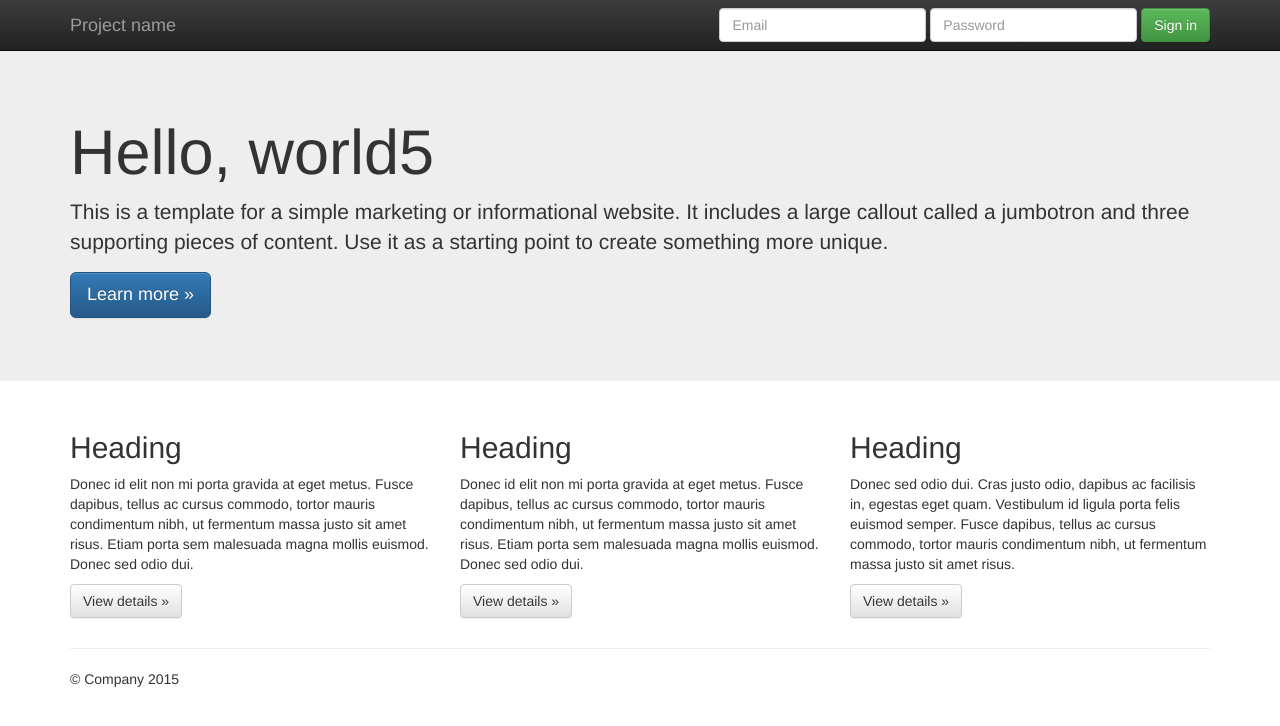
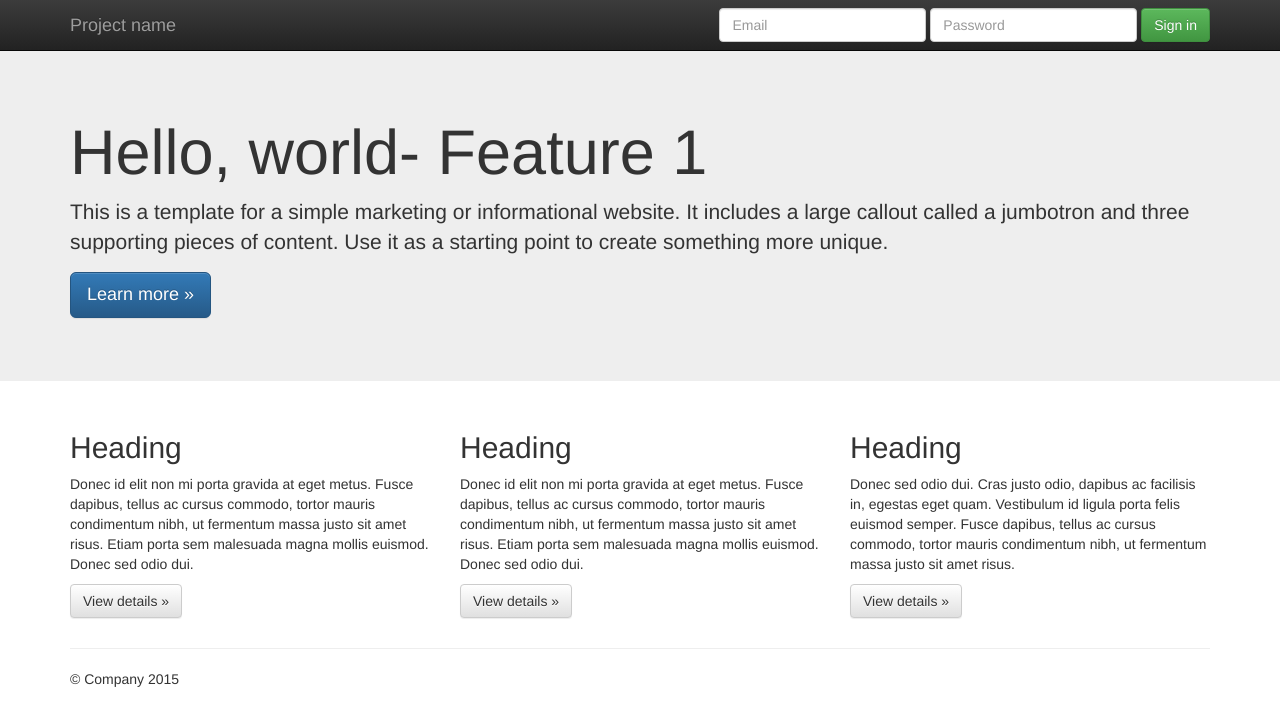
Before and after one commit to JuanDiegoDev1/Trabajo2_JuanDiego_ChoccnaGarcia, a plain HTML site: page index.html in a window 1280 px wide. Drawn offline with nearby package versions, Linux system fonts and the light colour scheme.

Commit message:
Feature 1

```diff
--- a/index.html
+++ b/index.html
@@ -55,7 +55,7 @@
     <!-- Main jumbotron for a primary marketing message or call to action -->
     <div class="jumbotron">
       <div class="container">
-        <h1>Hello, world5</h1>
+        <h1>Hello, world- Feature 1</h1>
         <p>This is a template for a simple marketing or informational website. It includes a large callout called a jumbotron and three supporting pieces of content. Use it as a starting point to create something more unique.</p>
         <p><a class="btn btn-primary btn-lg" href="#" role="button">Learn more &raquo;</a></p>
       </div>
```
